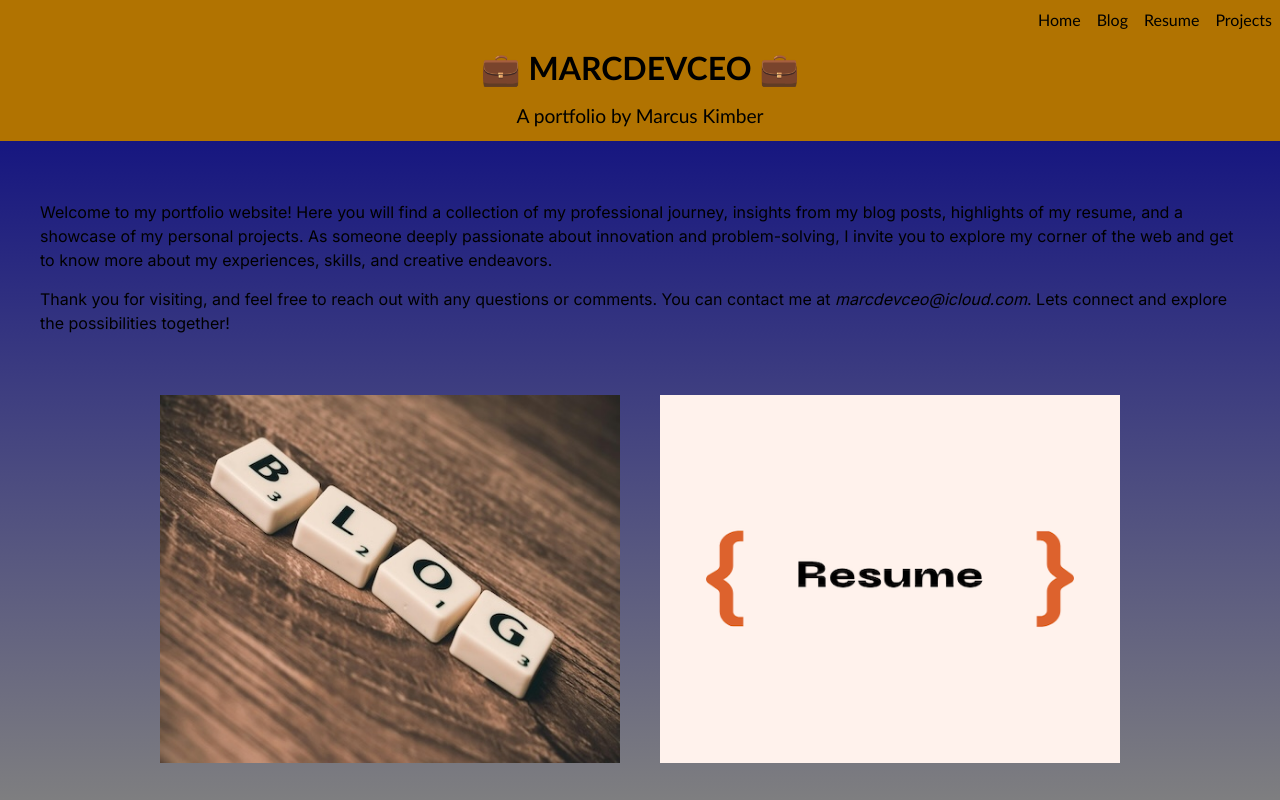
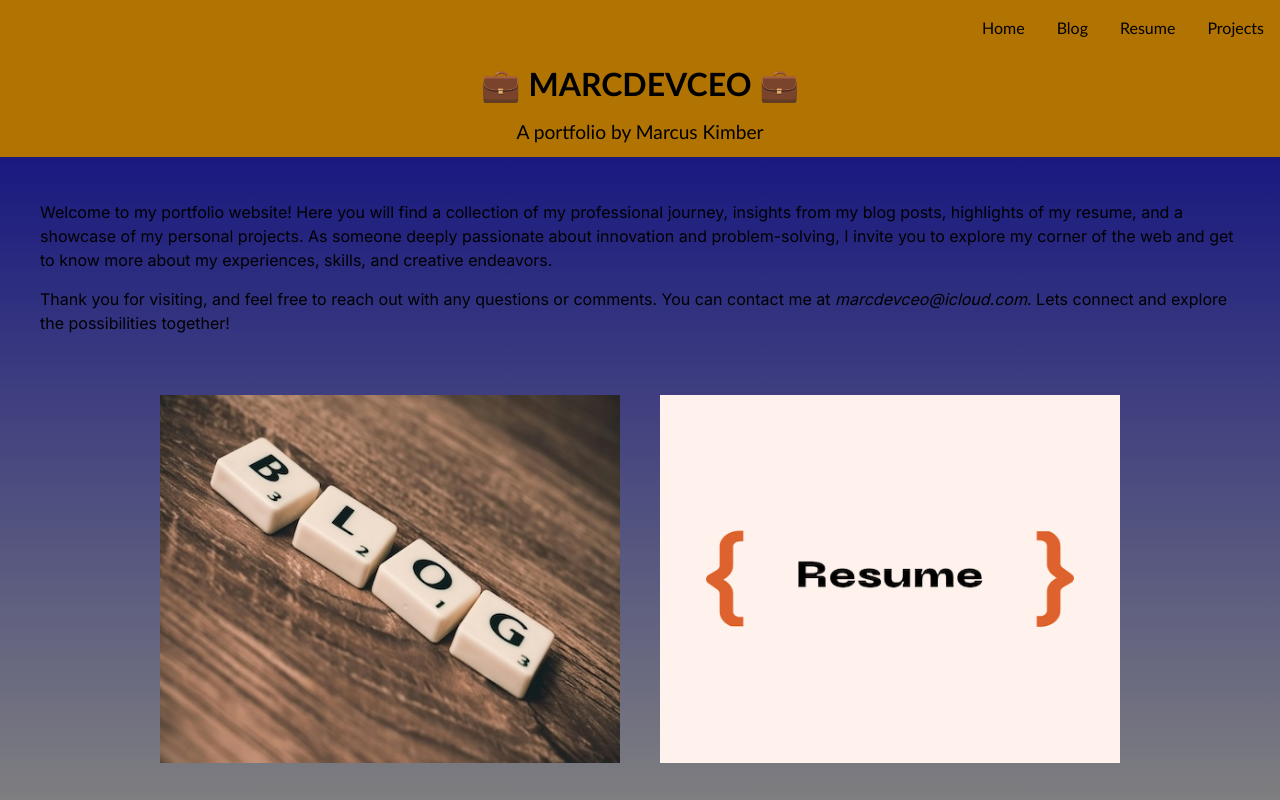
Before and after one commit to marcdevceo/portfolio_app, a Next.js app: page / in a window 1280 px wide. Shown: the top 800 px of the page. Built offline with nearby package versions, Linux system fonts and the light colour scheme.

Commit message:
Updated navbar margins and hover effect

```diff
--- a/app/Navbar.tsx
+++ b/app/Navbar.tsx
@@ -5,10 +5,10 @@ Link
 const Navbar = () => {
   return (
     <div className='flex justify-center sm:justify-end'>
-        <Link className='nav-link p-2' href='/'>Home</Link>
-        <Link className='nav-link p-2' href='/blog'>Blog</Link>
-        <Link className='nav-link p-2' href='/resume'>Resume</Link>
-        <Link className='nav-link p-2' href='/projects'>Projects</Link>
+        <Link className='nav-link p-2 m-2' href='/'>Home</Link>
+        <Link className='nav-link p-2 m-2' href='/blog'>Blog</Link>
+        <Link className='nav-link p-2 m-2' href='/resume'>Resume</Link>
+        <Link className='nav-link p-2 m-2' href='/projects'>Projects</Link>
     </div>
   )
 }
--- a/app/globals.css
+++ b/app/globals.css
@@ -99,12 +99,13 @@ p {
 .nav-link:hover {
     border: 1px solid white;
     border-radius: 10%;
-    background-color: rgb(2, 2, 136);
-    box-shadow: 3px 3px 2px 2px skyblue;
+    background-color: rgb(248, 187, 75);
 }
 
 @media screen and (min-width: 500px){
   .post {
     margin: 100px;
   }
+
+
 }
```
